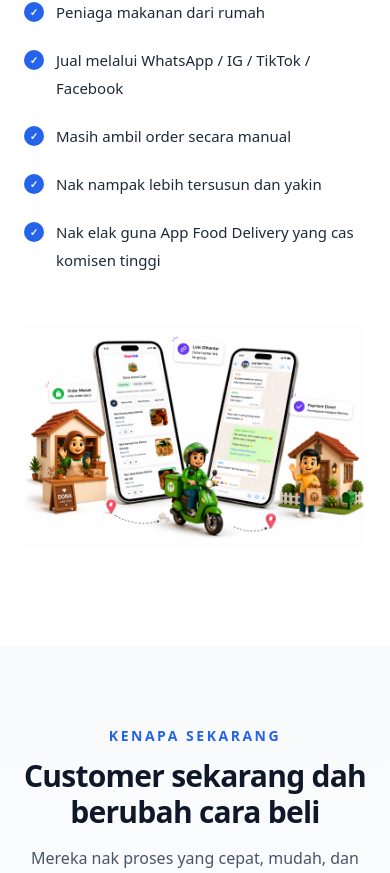
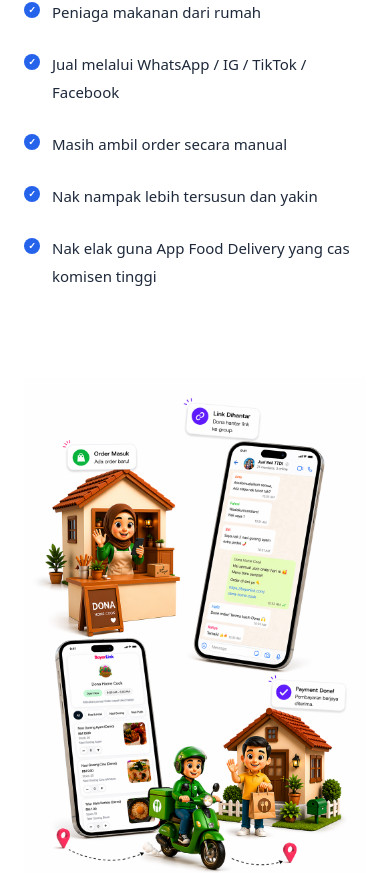
Before and after one commit to maizhakimm/pay-link, a Next.js app: page / in a window 390 px wide. Shown: the part 3818-4691 px from the top of the page. Built offline with nearby package versions, Linux system fonts and the light colour scheme.

Commit message:
Update page.tsx

```diff
--- a/src/app/page.tsx
+++ b/src/app/page.tsx
@@ -419,7 +419,7 @@ export default function LandingPage() {
   <div className="mx-auto max-w-7xl px-6 md:px-8">
     <div className="grid items-center gap-12 md:grid-cols-2">
 
-      {/* LEFT */}
+      {/* LEFT CONTENT */}
       <div>
         <p className="text-sm font-semibold uppercase tracking-[0.18em] text-blue-600">
           Untuk siapa
@@ -434,7 +434,7 @@ export default function LandingPage() {
         </p>
 
         {/* CLEAN LIST */}
-        <div className="mt-10 space-y-5">
+        <div className="mt-10 space-y-6">
           {[
             "Peniaga makanan dari rumah",
             "Jual melalui WhatsApp / IG / TikTok / Facebook",
@@ -443,8 +443,7 @@ export default function LandingPage() {
             "Nak elak guna App Food Delivery yang cas komisen tinggi",
           ].map((item, i) => (
             <div key={i} className="flex items-start gap-3">
-
-              <div className="mt-1 flex h-5 w-5 shrink-0 items-center justify-center rounded-full bg-blue-600 text-[10px] font-bold text-white">
+              <div className="mt-1 flex h-4 w-4 shrink-0 items-center justify-center rounded-full bg-blue-600 text-[9px] font-bold text-white">
                 ✓
               </div>
 
@@ -457,12 +456,22 @@ export default function LandingPage() {
       </div>
 
       {/* RIGHT IMAGE */}
-      <div className="relative">
+      <div className="order-last md:order-none">
+
+        {/* Desktop Image */}
         <img
           src="/Audience.png"
           alt="BayarLink Audience"
-          className="h-auto w-full object-contain"
+          className="hidden w-full object-contain md:block"
         />
+
+        {/* Mobile Image */}
+        <img
+          src="/Audience-Mobile.png"
+          alt="BayarLink Audience Mobile"
+          className="mt-10 w-full object-contain md:hidden"
+        />
+
       </div>
 
     </div>
```
